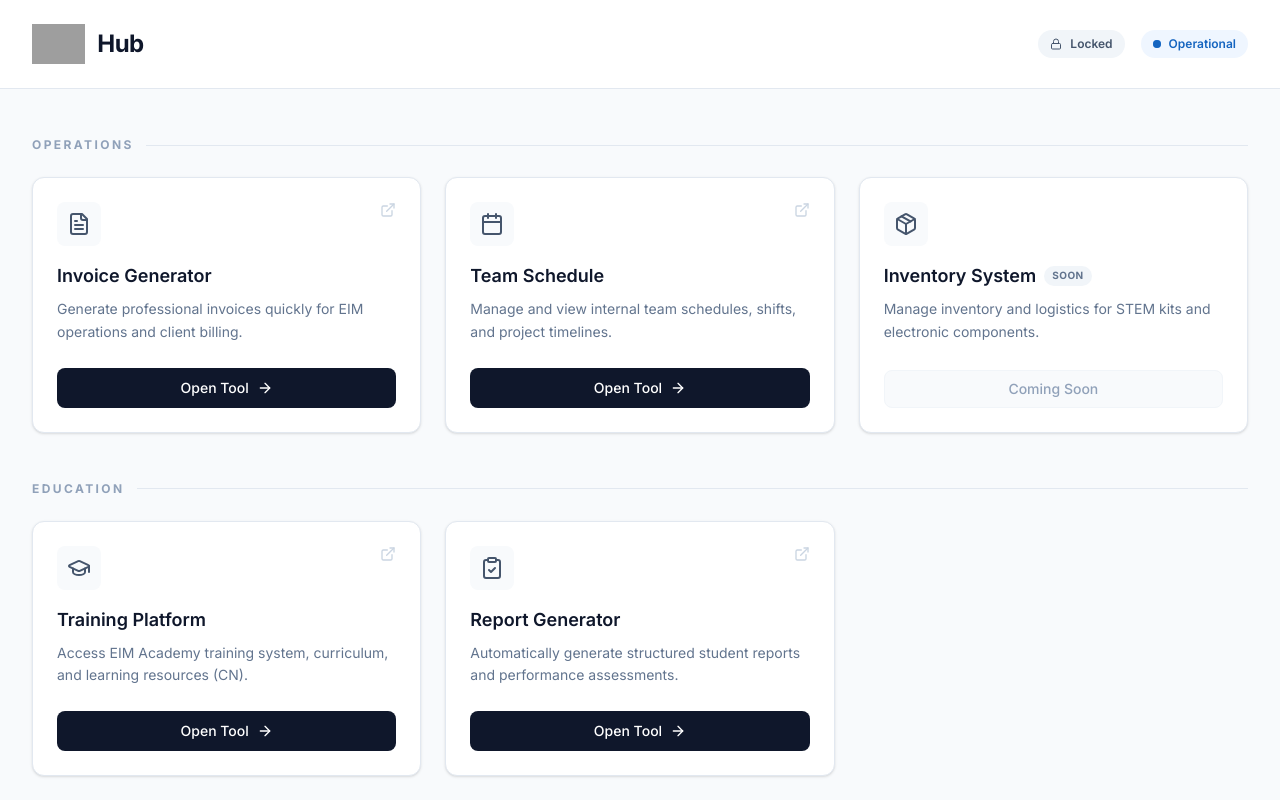
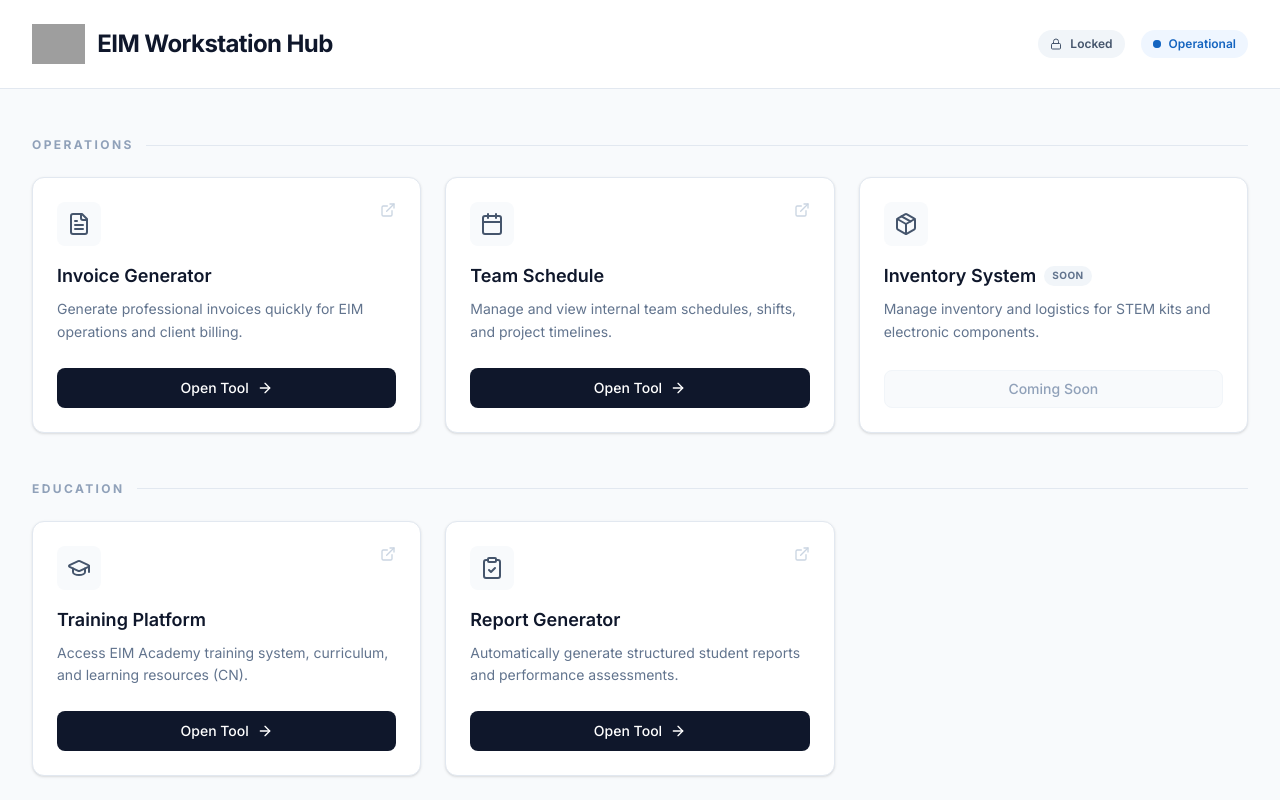
Before and after one commit to Terback/EIM-Hub, a React (Vite) app: page / in a window 1280 px wide. Shown: the top 800 px of the page. Built offline with nearby package versions, Linux system fonts and the light colour scheme; grey boxes are pictures that could not be loaded.

Commit message:
feat: Update app title and header to EIM Workstation Hub
Renames the application title in `index.html` and the main heading in `App.tsx` to "EIM Workstation Hub" to better reflect the application's purpose within EIM Technology.

```diff
--- a/index.html
+++ b/index.html
@@ -3,7 +3,7 @@
   <head>
     <meta charset="UTF-8" />
     <meta name="viewport" content="width=device-width, initial-scale=1.0" />
-    <title>My Google AI Studio App</title>
+    <title>EIM Workstation Hub</title>
   </head>
   <body>
     <div id="root"></div>
--- a/src/App.tsx
+++ b/src/App.tsx
@@ -340,7 +340,7 @@ export default function App() {
                 className="h-8 sm:h-10 w-auto object-contain"
                 referrerPolicy="no-referrer"
               />
-              <h1 className="text-xl sm:text-2xl font-bold text-slate-900 tracking-tight">Hub</h1>
+              <h1 className="text-xl sm:text-2xl font-bold text-slate-900 tracking-tight">EIM Workstation Hub</h1>
             </div>
 
             <div className="flex items-center gap-2 sm:gap-4">
```
